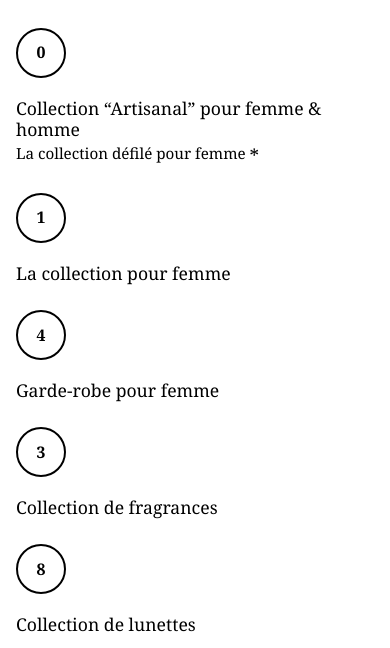
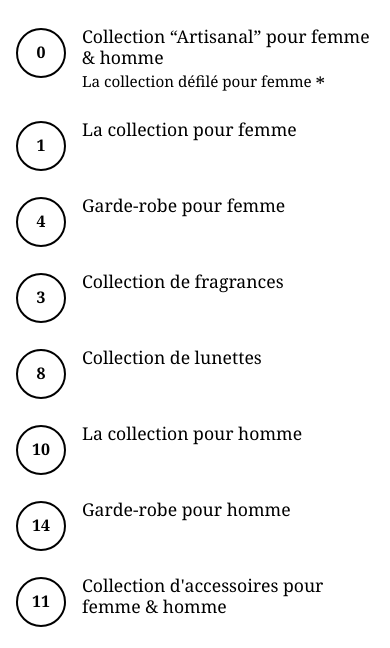
Before and after one commit to bennyhartnett/mmm, a plain HTML site: page index.html in a window 390 px wide. Shown: the part 157-805 px from the top of the page. Drawn offline with Linux system fonts and the light colour scheme; a web font is replaced by a local one.

Commit message:
Keep collection text beside numbers on small screens

```diff
--- a/index.html
+++ b/index.html
@@ -173,12 +173,6 @@
 
     /* Responsive tweaks */
     @media (max-width: 800px) {
-      .collection {
-        flex-direction: column;
-      }
-      .number-circle {
-        margin-bottom: 4px;
-      }
       .nav-wrapper {
         overflow-x: auto;
         padding: 0 0.5rem;
```
